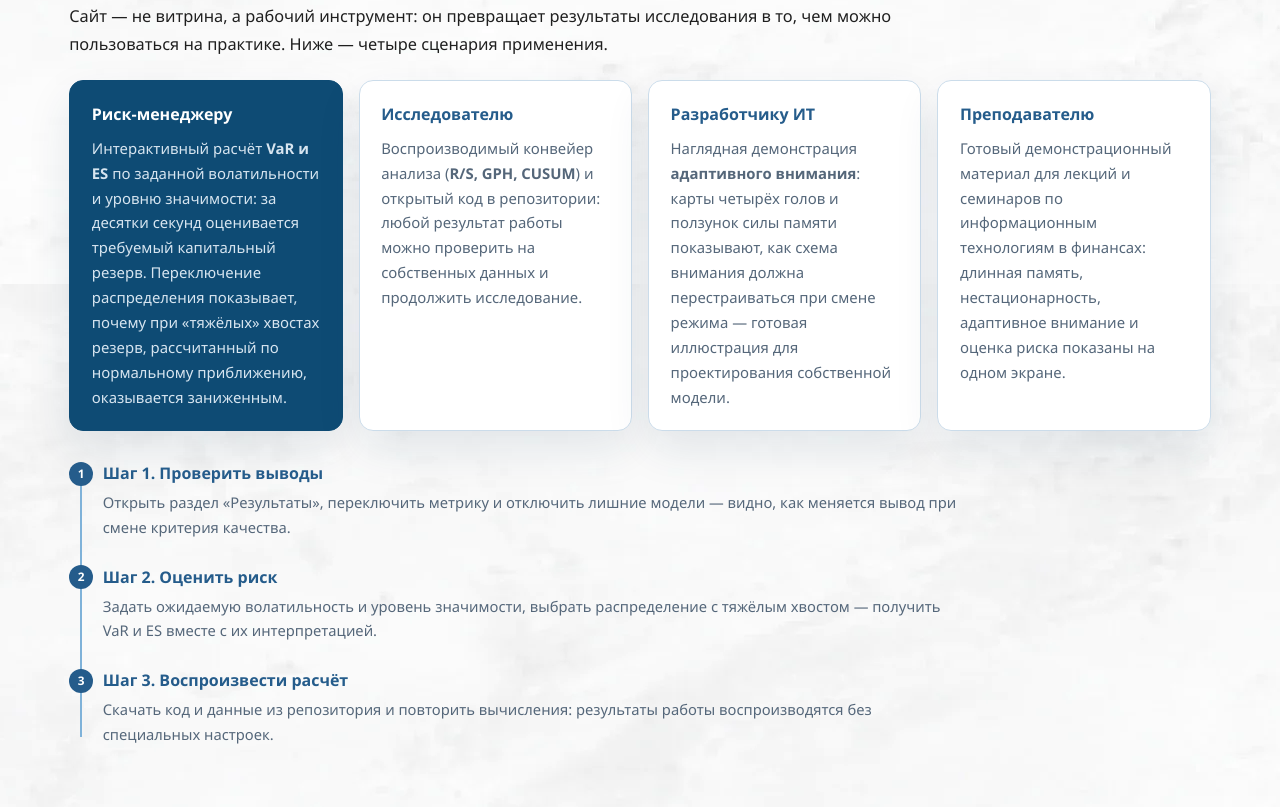
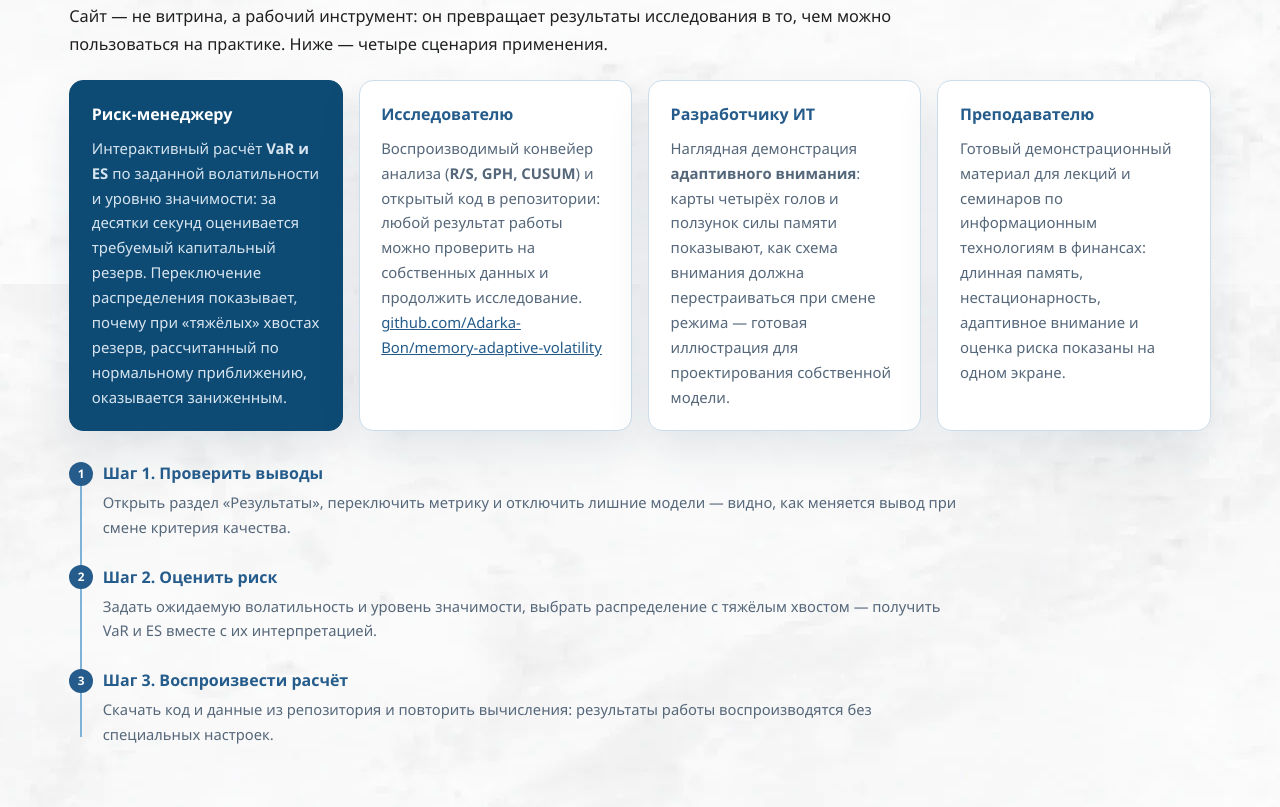
Before and after one commit to Adarka-Bon/memory-adaptive-volatility, a plain HTML site: page site/index.html in a window 1280 px wide. Shown: the part 9173-9980 px from the top of the page. Drawn offline with Linux system fonts and the light colour scheme.

Commit message:
Сайт: логотип БГУ, ссылка на репозиторий

```diff
--- a/site/index.html
+++ b/site/index.html
@@ -601,7 +601,7 @@
       </div>
       <div class="card">
         <h4>Исследователю</h4>
-        <p>Воспроизводимый конвейер анализа (<strong>R/S, GPH, CUSUM</strong>) и открытый код в репозитории: любой результат работы можно проверить на собственных данных и продолжить исследование.</p>
+        <p>Воспроизводимый конвейер анализа (<strong>R/S, GPH, CUSUM</strong>) и открытый код в репозитории: любой результат работы можно проверить на собственных данных и продолжить исследование.<br><a href="https://github.com/Adarka-Bon/memory-adaptive-volatility" target="_blank" rel="noopener">github.com/Adarka-Bon/memory-adaptive-volatility</a></p>
       </div>
       <div class="card">
         <h4>Разработчику ИТ</h4>
@@ -683,10 +683,12 @@
     <a href="#about">О работе</a>
     <a href="#results">Результаты</a>
     <a href="#sources">Источники</a>
+    <a href="https://github.com/Adarka-Bon/memory-adaptive-volatility" target="_blank" rel="noopener">GitHub</a>
   </div>
 </footer>
 
 <script>
+
 
 
 
@@ -866,6 +868,7 @@
 
 
 
+
 </script>
 </body>
 </html>
```
Also changed, not shown: site/site_qr.png (added).
